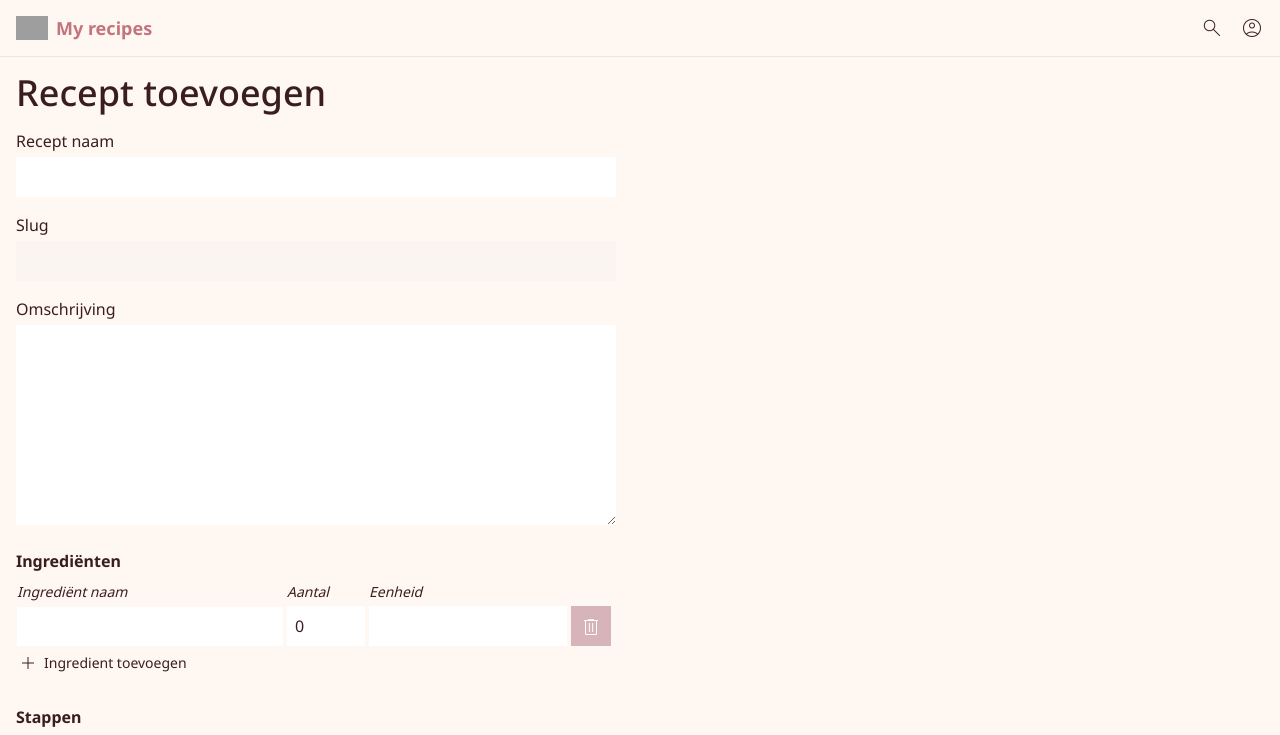
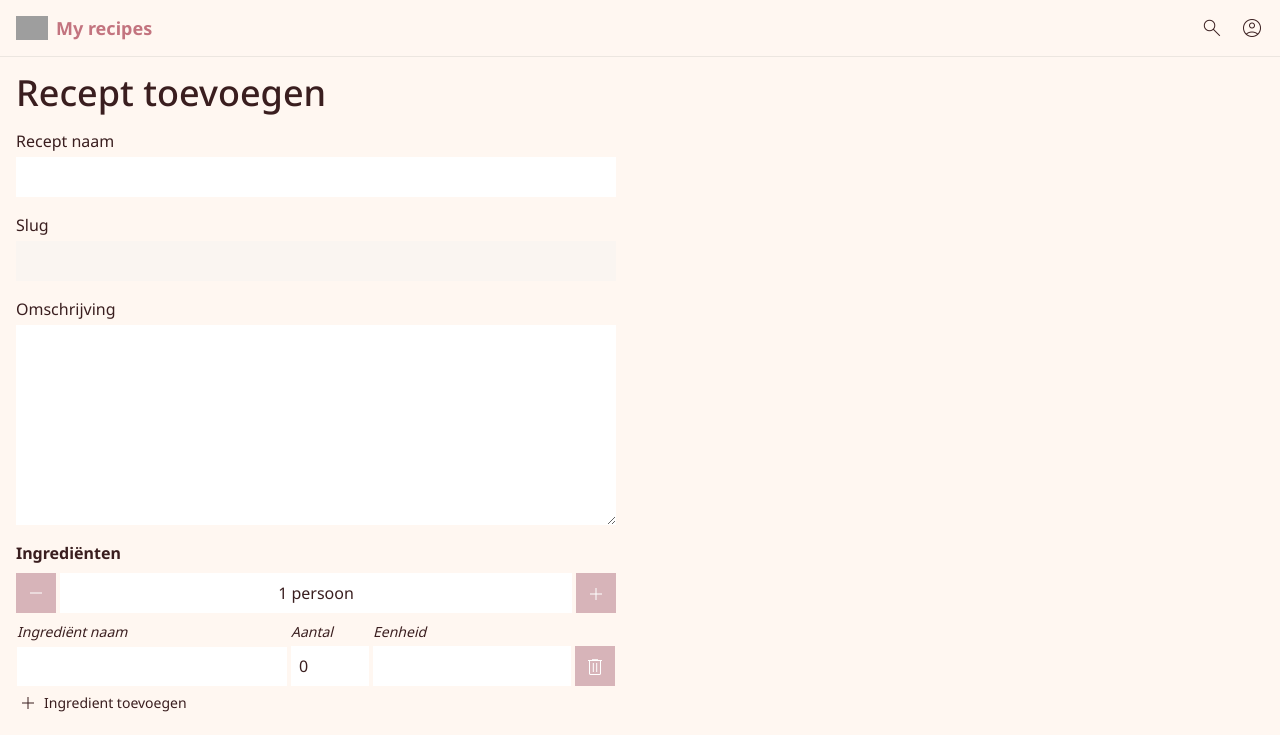
Before and after one commit to GinoLeCodeur/my-recipes, a Next.js app: page /recipe/manage/add in a window 1280 px wide. Shown: the top 735 px of the page. Built offline with nearby package versions, Linux system fonts and the light colour scheme; no server answers; the database is empty; grey boxes are pictures that could not be loaded.

Commit message:
feat: add person ingredient quantity to recipe

```diff
--- /dev/null
+++ b/src/app/recipe/[slug]/RecipeIngredients.tsx
@@ -0,0 +1,77 @@
+'use client';
+
+import { Ingredient, Recipe } from "@/types";
+import { useEffect, useState } from "react";
+
+export const RecipeIngredients = ({
+    recipeData,
+    recipeIngredientsData,
+}: {
+    recipeData: Recipe;
+    recipeIngredientsData: Ingredient[];
+}) => {
+    const [selectedPersons, setSelectedPersons] = useState<number>(1);
+
+    const removePerson = () => {
+        if (selectedPersons > 1) {
+            setSelectedPersons(selectedPersons - 1);
+        }
+    };
+
+    const addPerson = () => setSelectedPersons(selectedPersons + 1);
+
+    const calcIngredientQty = (ingredient: Ingredient) => {
+        const defaultQuantity = ingredient.quantity || 0;
+        const defaultPersons = recipeData.persons || 0;
+
+        return (defaultQuantity / defaultPersons) * selectedPersons;
+    };
+
+    useEffect(() => {
+        console.log(recipeData);
+        setSelectedPersons(recipeData?.persons || 1);
+    }, [recipeData]);
+
+    return (
+        <>
+            <h4 className="font-bold">Ingrediënten</h4>
+            <div className="flex my-2">
+                <button
+                    type="button"
+                    className="flex items-center justify-center w-[40px] h-[40px] bg-[#d7b4b9]"
+                    onClick={removePerson}
+                >
+                    <span className="block material-symbols-outlined text-white">
+                        remove
+                    </span>
+                </button>
+                <div className="flex-1 mx-[4px] p-2 bg-white text-center">
+                    {selectedPersons +
+                        (selectedPersons > 1 ? ' personen' : ' persoon')}
+                </div>
+                <button
+                    type="button"
+                    className="flex items-center justify-center w-[40px] h-[40px] bg-[#d7b4b9]"
+                    onClick={addPerson}
+                >
+                    <span className="block material-symbols-outlined -mb-[1px] text-white">
+                        add
+                    </span>
+                </button>
+            </div>
+            {recipeIngredientsData.length ? (
+                <ol>
+                    {recipeIngredientsData.map((ingredient) => (
+                        <li key={ingredient.ingredientId}>
+                            {calcIngredientQty(ingredient)}
+                            {` ${ingredient.unit?.toLowerCase()}`}
+                            {` ${ingredient.name?.toLowerCase()}`}
+                        </li>
+                    ))}
+                </ol>
+            ) : (
+                <p>Geen ingrediënten gevonden</p>
+            )}
+        </>
+    );
+};
--- a/src/app/recipe/[slug]/page.tsx
+++ b/src/app/recipe/[slug]/page.tsx
@@ -1,24 +1,25 @@
 import Image from 'next/image';
 import { notFound } from 'next/navigation';
 import { getRecipeBySlug, getRecipeIngredients, getRecipeSteps } from '../actions';
+import { RecipeIngredients } from './RecipeIngredients';
 
 export default async function Page({
     params: { slug },
 }: {
     params: { slug: string };
 }) {
-    const { rows: recipesData } = await getRecipeBySlug(slug);
+    const { rows: recipeData } = await getRecipeBySlug(slug);
 
-    if (!recipesData.length) {
+    if (!recipeData.length) {
         notFound();
     }
 
     const { rows: ingredientsData } = await getRecipeIngredients(
-        recipesData[0].recipeId as number
+        recipeData[0].recipeId as number
     );
 
     const { rows: recipeStepsData } = await getRecipeSteps(
-        recipesData[0].recipeId as number
+        recipeData[0].recipeId as number
     );
 
     return (
@@ -27,7 +28,7 @@ export default async function Page({
                 <picture>
                     <Image
                         src="https://placehold.co/600x400?text=Hello+world"
-                        alt={recipesData[0].name}
+                        alt={recipeData[0].name}
                         width="600"
                         height="400"
                         unoptimized
@@ -38,13 +39,12 @@ export default async function Page({
             <div className="flex items-start gap-4">
                 <main className="flex-1">
                     <h1 className="text-4xl font-medium">
-                        {recipesData[0].name}
+                        {recipeData[0].name}
                     </h1>
-                    {recipesData[0].description &&
-                        recipesData[0].description.length > 0 && (
-                            <p>{recipesData[0].description}</p>
-                        )
-                    }
+                    {recipeData[0].description &&
+                        recipeData[0].description.length > 0 && (
+                            <p>{recipeData[0].description}</p>
+                        )}
                     <h3 className="mt-4 font-bold">Stappen:</h3>
                     {recipeStepsData.length ? (
                         recipeStepsData.map((step) => (
@@ -55,18 +55,7 @@ export default async function Page({
                     )}
                 </main>
                 <aside className="sticky top-[0] w-[300px]">
-                    <h4 className="font-bold">Ingrediënten</h4>
-                    {ingredientsData.length ? (
-                        <ol>
-                            {ingredientsData.map((ingredient) => (
-                                <li key={ingredient.ingredientId}>
-                                    {ingredient.name}
-                                </li>
-                            ))}
-                        </ol>
-                    ) : (
-                        <p>Geen ingrediënten gevonden</p>
-                    )}
+                    <RecipeIngredients recipeData={recipeData[0]} recipeIngredientsData={ingredientsData} />
                 </aside>
             </div>
         </article>
--- a/src/app/recipe/actions.ts
+++ b/src/app/recipe/actions.ts
@@ -40,7 +40,8 @@ export async function getRecipesByUser() {
 				slug,
 				name,
 				description,
-				image
+				image,
+                persons
 			FROM recipes
 			WHERE (
                 inactive >= to_timestamp(${Date.now()} / 1000.0)
@@ -63,6 +64,7 @@ export async function getRecipeBySlug(slug: string) {
 				name,
 				description,
 				image,
+                persons,
                 created_by AS "createdBy"
 			FROM recipes
 			WHERE (
@@ -116,11 +118,13 @@ export async function createRecipe(
 				name,
 				slug,
 				description,
+                persons,
 				created_by
 			) VALUES (
 				${recipe.name},
 				${recipe.slug},
 				${recipe.description},
+				${recipe.persons},
 				${session.user.userId}
 			)
 			RETURNING recipe_id AS "recipeId";
@@ -178,7 +182,8 @@ export async function updateRecipe(
             SET
                 name = ${recipe.name},
                 slug = ${recipe.slug},
-                description = ${recipe.description}
+                description = ${recipe.description},
+                persons = ${recipe.persons}
             WHERE
                 recipe_id = ${recipe.recipeId}
 			RETURNING recipe_id AS "recipeId";
--- a/src/app/recipe/manage/RecipeForm.tsx
+++ b/src/app/recipe/manage/RecipeForm.tsx
@@ -6,6 +6,7 @@ import { usePathname, useRouter } from 'next/navigation';
 import { Ingredient, Recipe, RecipeStep } from '@/types';
 import { RecipeIngredientsForm } from './RecipeIngredientsForm';
 import { RecipeStepsForm } from './RecipeStepsForm';
+import { RecipePersonsForm } from './RecipePersonsForm';
 
 export const RecipeForm = ({
     recipeData,
@@ -23,6 +24,7 @@ export const RecipeForm = ({
         name: '',
         slug: '',
         description: '',
+        persons: 0
     });
     const [recipeIngredients, setRecipeIngredients] = useState<Ingredient[]>(
         []
@@ -71,6 +73,13 @@ export const RecipeForm = ({
 
         router.push('/recipe/manage');
         router.refresh();
+    };
+
+    const handleRecipePersons = (recipePersonsData: number) => {
+        setRecipe({
+            ...recipe,
+            persons: recipePersonsData
+        });
     };
 
     const handleRecipeIngredients = (recipeIngredientsData: Ingredient[]) => {
@@ -129,13 +138,20 @@ export const RecipeForm = ({
                 name="description"
                 id="description"
                 value={recipe.description}
-                className="h-[200px] mb-6 p-2 bg-white autofill:shadow-[inset_0_0_0px_1000px_rgb(255,255,255)]"
+                className="h-[200px] mb-4 p-2 bg-white autofill:shadow-[inset_0_0_0px_1000px_rgb(255,255,255)]"
                 onChange={handleChange}
             />
-            <RecipeIngredientsForm
-                recipeIngredientsData={recipeIngredientsData}
-                handleRecipeIngredients={handleRecipeIngredients}
-            />
+            <div className="mb-6">
+                <h4 className="mb-2 font-bold">Ingrediënten</h4>
+                <RecipePersonsForm
+                    recipePersonsData={recipe.persons}
+                    handleRecipePersons={handleRecipePersons}
+                />
+                <RecipeIngredientsForm
+                    recipeIngredientsData={recipeIngredientsData}
+                    handleRecipeIngredients={handleRecipeIngredients}
+                />
+            </div>
             <RecipeStepsForm
                 recipeStepsData={recipeStepsData}
                 handleRecipeSteps={handleRecipeSteps}
--- a/src/app/recipe/manage/RecipeIngredientsForm.tsx
+++ b/src/app/recipe/manage/RecipeIngredientsForm.tsx
@@ -121,9 +121,8 @@ export const RecipeIngredientsForm = ({
     }, [recipeIngredients]);
 
     return (
-        <div className="mb-6">
-            <h4 className="mb-2 font-bold">Ingrediënten</h4>
-            <table className="w-full !border-separate border-spacing-[2px] -m-[2px]">
+        <>
+            <table className="w-[calc(100%+4px)] !border-separate border-spacing-[2px] -m-[2px]">
                 <thead>
                     <tr>
                         <th
@@ -245,6 +244,6 @@ export const RecipeIngredientsForm = ({
                     Ingredient toevoegen
                 </button>
             </div>
-        </div>
+        </>
     );
 };
--- /dev/null
+++ b/src/app/recipe/manage/RecipePersonsForm.tsx
@@ -0,0 +1,56 @@
+'use client';
+
+import { useEffect, useState } from 'react';
+
+export const RecipePersonsForm = ({
+    recipePersonsData,
+    handleRecipePersons,
+}: {
+    recipePersonsData?: number;
+    handleRecipePersons: (data: number) => void;
+}) => {
+    const [recipePersons, setRecipePersons] = useState<number>(1);
+
+    const removePerson = () => {
+        if (recipePersons > 1) {
+            setRecipePersons(recipePersons - 1);
+        }
+    }
+
+    const addPerson = () => setRecipePersons(recipePersons + 1);
+
+    useEffect(() => {
+        setRecipePersons(recipePersonsData || 1);
+    }, [recipePersonsData]);
+
+    useEffect(() => {
+        handleRecipePersons(recipePersons);
+    }, [recipePersons]);
+
+    return (
+        <div className="flex mb-2">
+            <button
+                type="button"
+                className="flex items-center justify-center w-[40px] h-[40px] bg-[#d7b4b9]"
+                onClick={removePerson}
+            >
+                <span className="block material-symbols-outlined text-white">
+                    remove
+                </span>
+            </button>
+            <div className="flex-1 mx-[4px] p-2 bg-white text-center">
+                {recipePersons +
+                    (recipePersons > 1 ? ' personen' : ' persoon')}
+            </div>
+            <button
+                type="button"
+                className="flex items-center justify-center w-[40px] h-[40px] bg-[#d7b4b9]"
+                onClick={addPerson}
+            >
+                <span className="block material-symbols-outlined -mb-[1px] text-white">
+                    add
+                </span>
+            </button>
+        </div>
+    );
+};
--- a/src/types/index.ts
+++ b/src/types/index.ts
@@ -3,6 +3,7 @@ export type Recipe = {
     name: string;
     slug: string;
     description?: string;
+    persons?: number;
     image?: string;
     createdBy?: number;
 };
```
Also changed, not shown: 1 other file (tests, documents, lock files or other folders).
